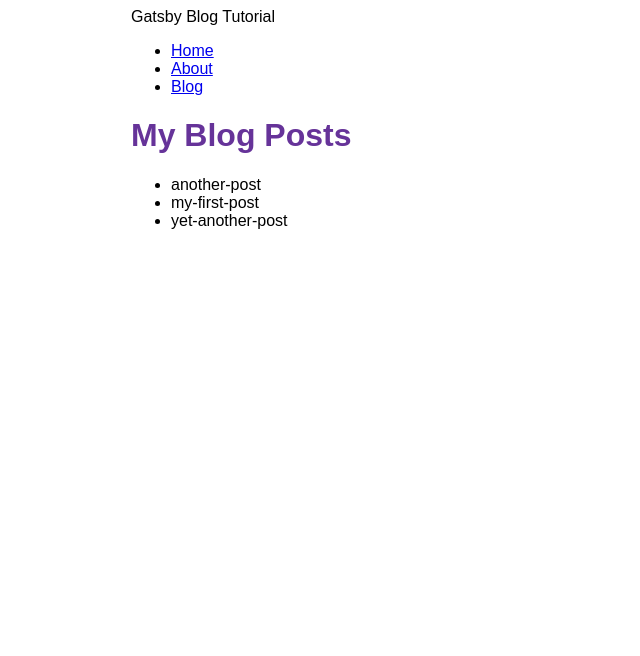
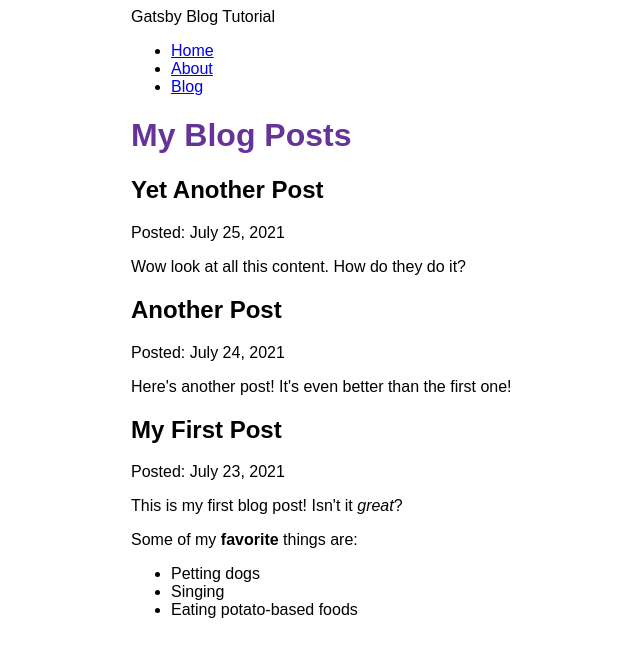
Before and after one commit to ShaneKeney/gatsby-blog-tutorial, a Gatsby site: page /blog in a window 1280 px wide. Shown: the whole page, without its empty margins (259-899 px from the left). Built offline with nearby package versions, Linux system fonts and the light colour scheme; Gatsby itself is replaced by a stand-in of ours.

Commit message:
feat: render mdx files for blog page

```diff
--- a/blog/another-post.mdx
+++ b/blog/another-post.mdx
@@ -0,0 +1,6 @@
+---
+title: "Another Post"
+date: "2021-07-24"
+---
+
+Here's another post! It's even better than the first one!
--- a/blog/my-first-post.mdx
+++ b/blog/my-first-post.mdx
@@ -0,0 +1,12 @@
+---
+title: "My First Post"
+date: "2021-07-23"
+---
+
+This is my first blog post! Isn't it *great*?
+
+Some of my **favorite** things are:
+
+* Petting dogs
+* Singing
+* Eating potato-based foods
--- a/blog/yet-another-post.mdx
+++ b/blog/yet-another-post.mdx
@@ -0,0 +1,6 @@
+---
+title: "Yet Another Post"
+date: "2021-07-25"
+---
+
+Wow look at all this content. How do they do it?
--- a/gatsby-config.js
+++ b/gatsby-config.js
@@ -4,14 +4,15 @@
     siteUrl: `https://www.yourdomain.tld`,
   },
   plugins: [
-    "gatsby-plugin-image",
-    "gatsby-plugin-sharp",
+    'gatsby-plugin-image',
+    'gatsby-plugin-sharp',
+    'gatsby-plugin-mdx',
     {
-      resolve: "gatsby-source-filesystem",
+      resolve: 'gatsby-source-filesystem',
       options: {
-        name: "blog",
+        name: 'blog',
         path: `${__dirname}/blog`,
       },
     },
   ],
-};
+}
--- a/package.json
+++ b/package.json
@@ -15,11 +15,17 @@
     "clean": "gatsby clean"
   },
   "dependencies": {
+    "@mdx-js/mdx": "v1",
+    "@mdx-js/react": "v1",
     "gatsby": "^4.19.2",
     "gatsby-plugin-image": "^2.20.0",
+    "gatsby-plugin-mdx": "^3.20.0",
     "gatsby-plugin-sharp": "^4.20.0",
     "gatsby-source-filesystem": "^4.20.0",
     "react": "^18.1.0",
     "react-dom": "^18.1.0"
+  },
+  "devDependencies": {
+    "prettier": "2.7.1"
   }
 }
--- a/src/pages/blog.js
+++ b/src/pages/blog.js
@@ -1,29 +1,35 @@
-import * as React from "react";
-import { graphql } from "gatsby";
-import Layout from "../components/layout";
+import * as React from 'react'
+import { graphql } from 'gatsby'
+import { MDXRenderer } from 'gatsby-plugin-mdx'
+import Layout from '../components/layout'
 
 const BlogPage = ({ data }) => {
   return (
     <Layout pageTitle="My Blog Posts">
-      <ul>
-        {data.allFile.nodes.map((node) => (
-          <li key={node.name}>{node.name}</li>
-        ))}
-      </ul>
+      {data.allMdx.nodes.map((node) => (
+        <article key={node.id}>
+          <h2>{node.frontmatter.title}</h2>
+          <p>Posted: {node.frontmatter.date}</p>
+          <MDXRenderer>{node.body}</MDXRenderer>
+        </article>
+      ))}
     </Layout>
-  );
-};
+  )
+}
 
 export const query = graphql`
-  {
-    allFile(filter: { ext: { eq: ".mdx" } }) {
+  query {
+    allMdx(sort: { fields: frontmatter___date, order: DESC }) {
       nodes {
-        name
-        relativePath
-        ext
+        frontmatter {
+          title
+          date(formatString: "MMMM DD, YYYY")
+        }
+        id
+        body
       }
     }
   }
-`;
+`
 
-export default BlogPage;
+export default BlogPage
```
Also changed, not shown: .prettierrc.json (added), 2 other files.
